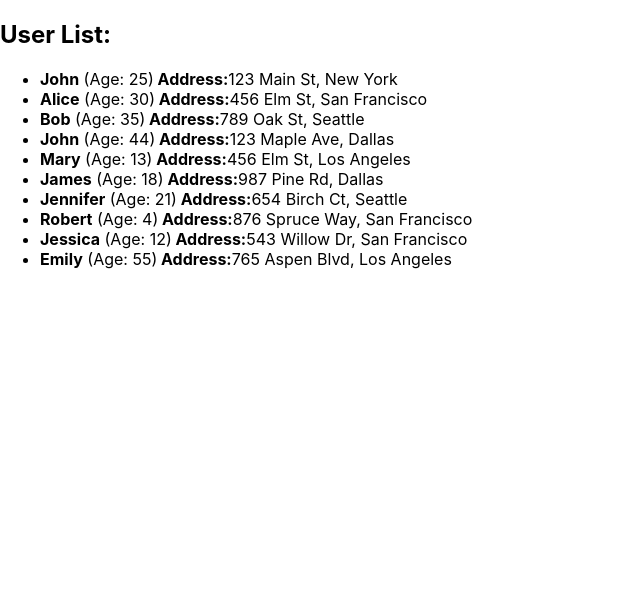
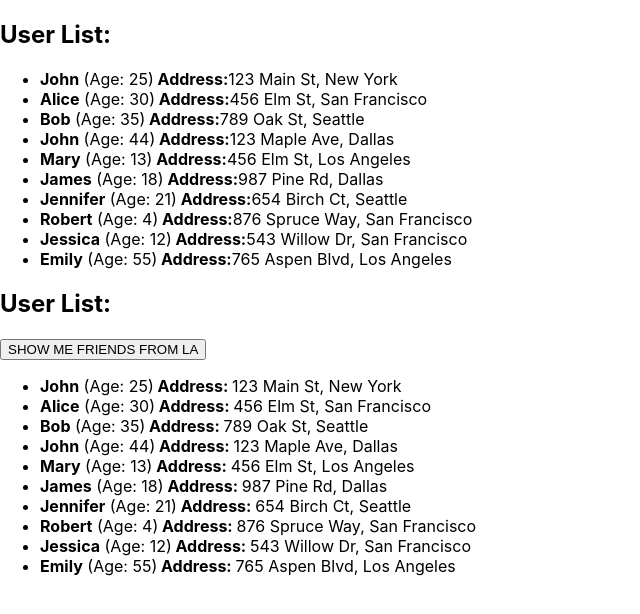
Before and after one commit to Daniksan-eng/homework-front, a React (Create React App) app: page / in a window 1280 px wide. Shown: the top 614 px of the page, without its empty margins (0-640 px from the left). Built offline with nearby package versions, Linux system fonts and the light colour scheme.

Commit message:
Complete HW2

```diff
--- a/src/App.tsx
+++ b/src/App.tsx
@@ -8,7 +8,7 @@
   return (
     <div className="App">
       <HW1 />
-      {/*<HW2 />*/}
+      <HW2 />
       {/*<HW3 />*/}
       {/*<HW4 />*/}
     </div>
--- a/src/HW/2/HW2.tsx
+++ b/src/HW/2/HW2.tsx
@@ -10,11 +10,11 @@
   id: number;
   name: string;
   age: number;
-  address: any; // пропиши типизацию
+  address: AddressType; // пропиши типизацию
 };
 
 export type UsersObjectType = {
-  myFriends: any; // пропиши типизацию
+  myFriends: UserType[]; // пропиши типизацию
 };
 
 export const HW2 = () => {
@@ -47,8 +47,8 @@
   let [currentUsers, setCurrentUsers] = useState<UsersObjectType>(users);
 
   const filterUsers = () => {
-    const filteredUsers = 'НУЖНО ПРОФИЛЬТРОВАТЬ ДРУЗЕЙ. ОСТАВЛЯЕМ ТОЛЬКО ТЕХ, КОТОРЫЕ ЖИВУТ В ГОРОДЕ LOS ANGELES';
-    setCurrentUsers({ myFriends: filteredUsers });
+    const filteredUsers = currentUsers.myFriends.filter(user => user.address.city === 'Los Angeles');
+    setCurrentUsers({ ...currentUsers, myFriends: filteredUsers });
   };
 
   return (
--- a/src/HW/2/UserList2.tsx
+++ b/src/HW/2/UserList2.tsx
@@ -1,9 +1,9 @@
 import {CurrentUser} from './CurrentUser';
-import {UsersObjectType} from './HW2';
+import {UsersObjectType, UserType} from './HW2';
 
 type UserList2PropsType = {
-	users: any // пропиши типизацию
-	filterUsers: any // пропиши типизацию
+	users: UsersObjectType // пропиши типизацию
+	filterUsers: () => void // пропиши типизацию
 };
 
 export const UserList2 = (props: UserList2PropsType) => {
@@ -11,13 +11,13 @@
 		<div id={'hw02-users'}>
 			<h2>User List:</h2>
 
-			{/*<button id={'hw02-filter-button'} onClick={() => props.filterUsers}>SHOW ME FRIENDS FROM LA</button>*/}
+			<button id={'hw02-filter-button'} onClick={() => props.filterUsers}>SHOW ME FRIENDS FROM LA</button>
 
-			{/*<ul>*/}
-			{/*  {props.users.myFriends.map((user) => (*/}
-			{/*    <ВЫЗЫВАЕМ КОМПОНЕНТУ CurrentUser />*/}
-			{/*  ))}*/}
-			{/*</ul>*/}
+			<ul>
+				{props.users.myFriends.map((user: UserType) => (
+					<CurrentUser key={user.id} user={user} />
+				))}
+			</ul>
 		</div>
 	);
 };
--- a/tsconfig.json
+++ b/tsconfig.json
@@ -18,7 +18,8 @@
     "resolveJsonModule": true,
     "isolatedModules": true,
     "noEmit": true,
-    "jsx": "react-jsx"
+    "jsx": "react-jsx",
+    "ignoreDeprecations": "6.0"
   },
   "include": [
     "src"
```
